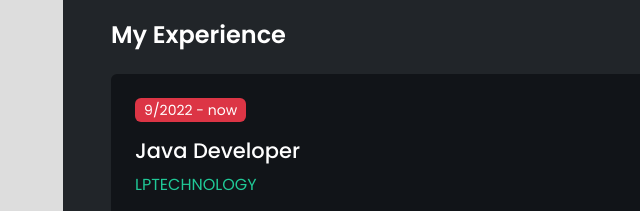
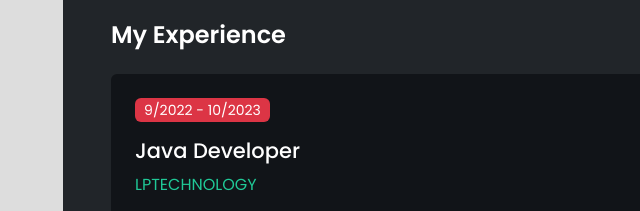
Before and after one commit to ntuvu/online-resume, a plain HTML site: page index.html in a window 1280 px wide. Shown: the part 2569-2780 px from the top of the page, 197-837 px from the left. Drawn offline with Linux system fonts and the light colour scheme.

Commit message:
Update index.html

```diff
--- a/index.html
+++ b/index.html
@@ -396,7 +396,7 @@
               <div class="col-md-12">
                 <h2 class="text-6 text-white fw-600 mb-4">My Experience</h2>
                 <div class="bg-dark rounded p-4 mb-4">
-                  <p class="badge bg-danger text-2 fw-400">9/2022 - now</p>
+                  <p class="badge bg-danger text-2 fw-400">9/2022 - 10/2023</p>
                   <h3 class="text-5 text-white">Java Developer</h3>
                   <p class="text-primary">LPTECHNOLOGY</p>
                   <p class="text-white-50 mb-0">
```
